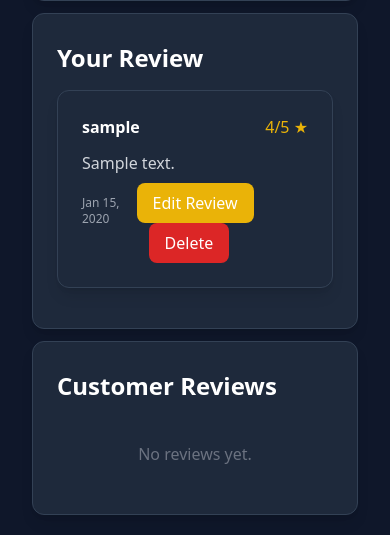
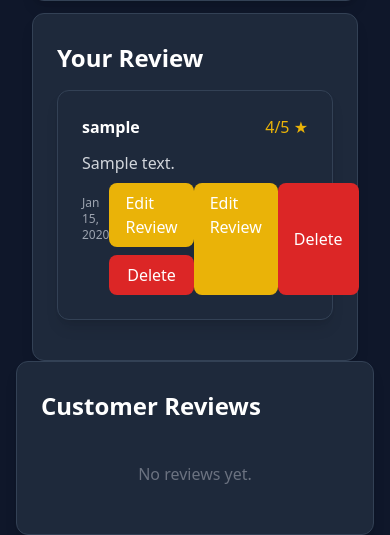
Before and after one commit to Inder0/Marketplace, a Django app: page /products/1 in a window 390 px wide. Shown: the part 541-1076 px from the top of the page. Run offline with Django 5.2, Linux system fonts and the light colour scheme; a user stored in the database is signed in; tables that the repository leaves empty hold one stand-in row (values such as "Sample post"); grey boxes marked "Sample" are stand-in pictures; parts of the project's set-up code (start-up, migrations or seed data) failed here and were passed over; some libraries are stand-ins or nearby versions.

Commit message:
fix mobile ui for detail page
Updated the review section layout to include edit and delete buttons.

```diff
--- a/marketplace/templates/marketplace/product_detail.html
+++ b/marketplace/templates/marketplace/product_detail.html
@@ -133,7 +133,14 @@
             <p class="text-xs text-gray-400 mt-3">
                 {{ user_review.created_at|date:"M d, Y" }}
             </p>
-            <div class="ml-auto space-x-3">
+            <div class="flex flex-col md:flex-row ml-auto gap-2">
+            <a href="/products/1/review/edit/" class="inline-block bg-yellow-500 hover:bg-yellow-600 text-white px-4 py-2 rounded-lg">
+                    Edit Review
+                </a>
+            <button class="button-danger" hx-post="/products/1/review/delete/" hx-confirm="Are you sure you want to delete your review?" hx-headers="{&quot;X-CSRFToken&quot;:&quot;nEH4GRPY8VQNPa8qF2X9eKTyNIPx0Phm64ykRfbkc4Kpe185PPXRECHmrKh74gw8&quot;}">
+                Delete
+            </button>
+            </div>
             <a href="{% url 'update-review' user_review.pk %}"
                 class="inline-block bg-yellow-500 hover:bg-yellow-600 text-white px-4 py-2 rounded-lg">
                     Edit Review
```
